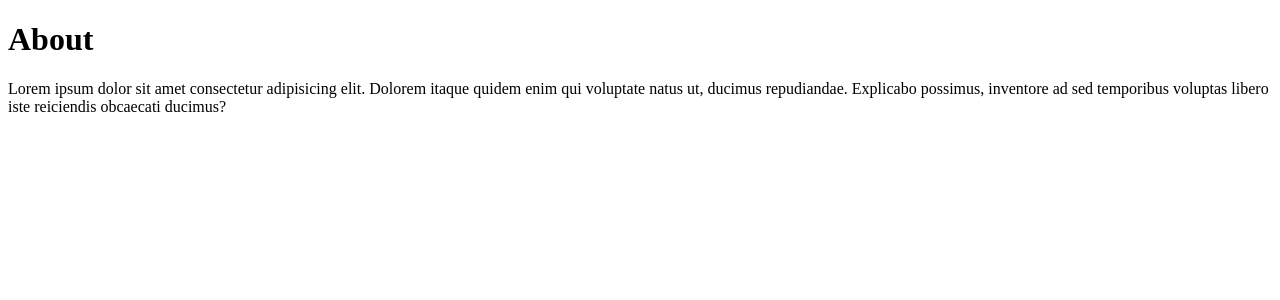
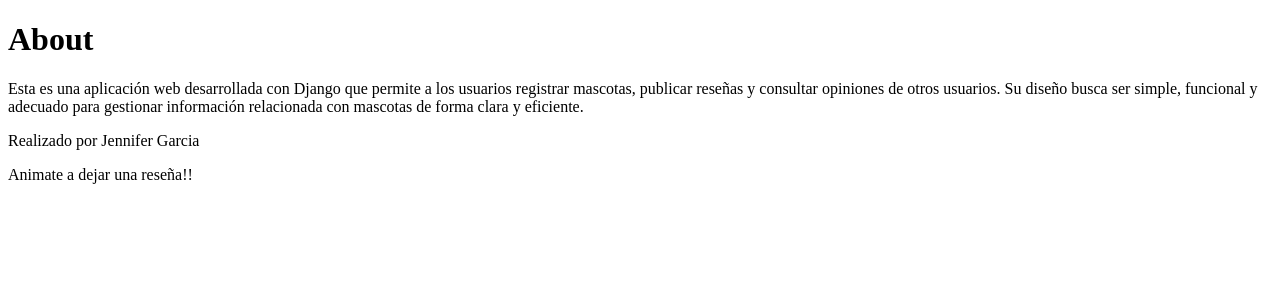
Before and after one commit to JenniferrGarcia/MiPagina_Garcia, a Django app: page /about/ in a window 1280 px wide. Shown: the part 116-416 px from the top of the page. Run offline with Django 5.2, Linux system fonts and the light colour scheme.

Commit message:
Descripción de los cambios realizados

```diff
--- a/myapp/templates/about.html
+++ b/myapp/templates/about.html
@@ -4,6 +4,10 @@
 
 <h1>About</h1>
 
-<p>Lorem ipsum dolor sit amet consectetur adipisicing elit. Dolorem itaque quidem enim qui voluptate natus ut, ducimus repudiandae. Explicabo possimus, inventore ad sed temporibus voluptas libero iste reiciendis obcaecati ducimus?</p>
+<p>Esta es una aplicación web desarrollada con Django que permite a los usuarios registrar mascotas, publicar reseñas y consultar opiniones de otros usuarios. Su diseño busca ser simple, funcional y adecuado para gestionar información relacionada con mascotas de forma clara y eficiente.</p>
+
+<p>Realizado por Jennifer Garcia</p>
+
+<p>Animate a dejar una reseña!!</p>
 
 {% endblock %}
--- a/myapp/templates/index.html
+++ b/myapp/templates/index.html
@@ -3,6 +3,10 @@
 {% block content %}
 
 <h1>{{ title }}</h1>
-<p>Lorem ipsum dolor sit amet consectetur adipisicing elit. Dolorem itaque quidem enim qui voluptate natus ut, ducimus repudiandae. Explicabo possimus, inventore ad sed temporibus voluptas libero iste reiciendis obcaecati ducimus?</p>
+<p>Bienvenidos a Reseñas de Mascotas</p>
+
+<p>Esta es una aplicación web donde puedes registrar mascotas, dejar reseñas y consultar las opiniones de otros usuarios. Explora las secciones disponibles para agregar nuevas mascotas, publicar reseñas o buscar información en la base de datos.</p>
+
+<p>Usa el menu de navegacion para comenzar!</p>
 
 {% endblock %}
--- a/myapp/views.py
+++ b/myapp/views.py
@@ -6,7 +6,7 @@ from .forms import CreateNewTask, CreateNewProject
 
 # Create your views here.
 def index(request):
-    title = 'Django Course!'
+    title = 'Mascotas Web!'
     return render(request, 'index.html', {
         'title': title
     })
```
